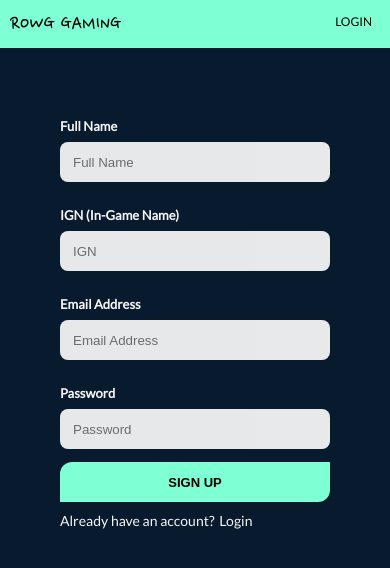
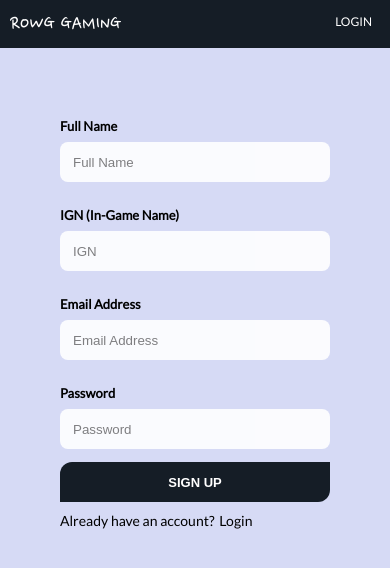
Before and after one commit to exzerth/RowG, a website: page signup.html in a window 390 px wide. Drawn offline with Linux system fonts and the light colour scheme.

Commit message:
changed signup & login ui

```diff
--- a/public/css/login.css
+++ b/public/css/login.css
@@ -1,5 +1,5 @@
 html{
-    background-color: #081B2E;
+    background-color: #d6daf5;
 }
 
 body{
@@ -15,7 +15,7 @@ body{
 .main-nav{
     display: flex;
     list-style: none;
-    background-color: #7fffd4;
+    background-color: #151D26;;
     font-size: 0.7em;
     margin: 0;
 }
@@ -58,7 +58,7 @@ li{
 }
 
 a{
-    color: #000;
+    color: #fff;
     text-decoration: none;
 }
 
@@ -72,7 +72,7 @@ a{
 
 label{
     font-size: 13px;
-    color: whitesmoke;
+    color: black;
     font-weight: 800;
 }
 
@@ -102,15 +102,15 @@ label{
     border-bottom-right-radius: 12px;
     font-size: 15px;
     font-weight: 900;
-    background-color: #7fffd4;
-    color:black;
+    background-color: #151D26;
+    color: #fff;
 }
 
 @media only screen and (max-width: 420px){
 
     label{
         font-size: 13px;
-        color: whitesmoke;
+        color: black;
         font-weight: 800;
     }
 
@@ -140,8 +140,8 @@ label{
         border-bottom-right-radius: 12px;
         font-size: 13px;
         font-weight: 900;
-        background-color: #7fffd4;
-        color:black;
+        background-color: #151D26;
+        color: #fff;
     }
 
 }
@@ -149,13 +149,13 @@ label{
 .not-user{
     margin: 0;
     padding-top: 7px;
-    color: whitesmoke;
+    color: black;
     font-weight: 300;
     font-size: 14px;
 }
 
 .not-user a{
-    color: whitesmoke;
+    color: black;
     cursor: pointer;
     font-weight: 400;
     padding-left: 2px;
--- a/public/css/signup.css
+++ b/public/css/signup.css
@@ -1,5 +1,5 @@
 html{
-    background-color: #081B2E;
+    background-color: #d6daf5;
 }
 
 body{
@@ -15,7 +15,7 @@ body{
 .main-nav{
     display: flex;
     list-style: none;
-    background-color: #7fffd4;
+    background-color: #151D26;
     font-size: 0.7em;
     margin: 0;
 }
@@ -58,7 +58,7 @@ li{
 }
 
 a{
-    color: #000;
+    color: #fff;
     text-decoration: none;
 }
 
@@ -72,7 +72,7 @@ a{
 
 label{
     font-size: 13px;
-    color: whitesmoke;
+    color: black;
     font-weight: 800;
 }
 
@@ -102,15 +102,15 @@ label{
     border-bottom-right-radius: 12px;
     font-size: 15px;
     font-weight: 900;
-    background-color: #7fffd4;
-    color:black;
+    background-color: #151D26;
+    color: #fff;
 }
 
 @media only screen and (max-width: 420px){
 
     label{
         font-size: 13px;
-        color: whitesmoke;
+        color: black;
         font-weight: 800;
     }
 
@@ -140,8 +140,8 @@ label{
         border-bottom-right-radius: 12px;
         font-size: 13px;
         font-weight: 900;
-        background-color: #7fffd4;
-        color:black;
+        background-color: #151D26;
+        color: #fff;
     }
 
 }
@@ -149,13 +149,13 @@ label{
 .user-already{
     margin: 0;
     padding-top: 5px;
-    color: whitesmoke;
+    color: black;
     font-weight: 300;
     font-size: 14px;
 }
 
 .user-already a{
-    color: whitesmoke;
+    color: black;
     cursor: pointer;
     font-weight: 400;
     padding-left: 2px;
```
